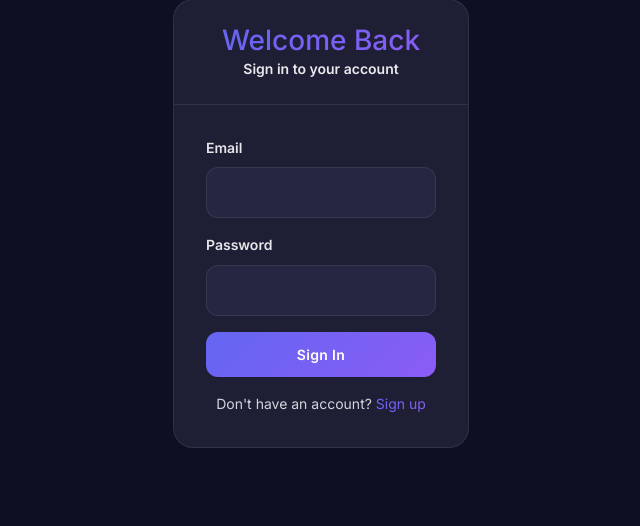
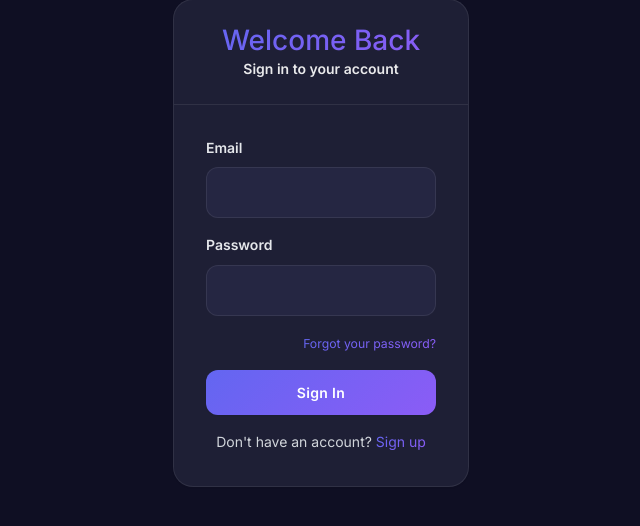
Before and after one commit to Tradersimpulse/tradecomp, a Flask app: page /login in a window 1280 px wide. Shown: the part 33-559 px from the top of the page, without its empty margins (459-1099 px from the left). Run offline with Flask 3, Linux system fonts and the light colour scheme.

Commit message:
Update login.html

```diff
--- a/templates/login.html
+++ b/templates/login.html
@@ -20,6 +20,14 @@
                         <label for="password" class="form-label">Password</label>
                         <input type="password" class="form-control" id="password" name="password" required>
                     </div>
+
+                    <!-- Forgot Password Link -->
+                    <div class="mb-3 text-end">
+                        <a href="{{ url_for('forgot_password') }}" class="text-gradient-primary text-decoration-none small">
+                            Forgot your password?
+                        </a>
+                    </div>
+
                     <button type="submit" class="btn btn-primary w-100 mb-3">Sign In</button>
                 </form>
 
```
